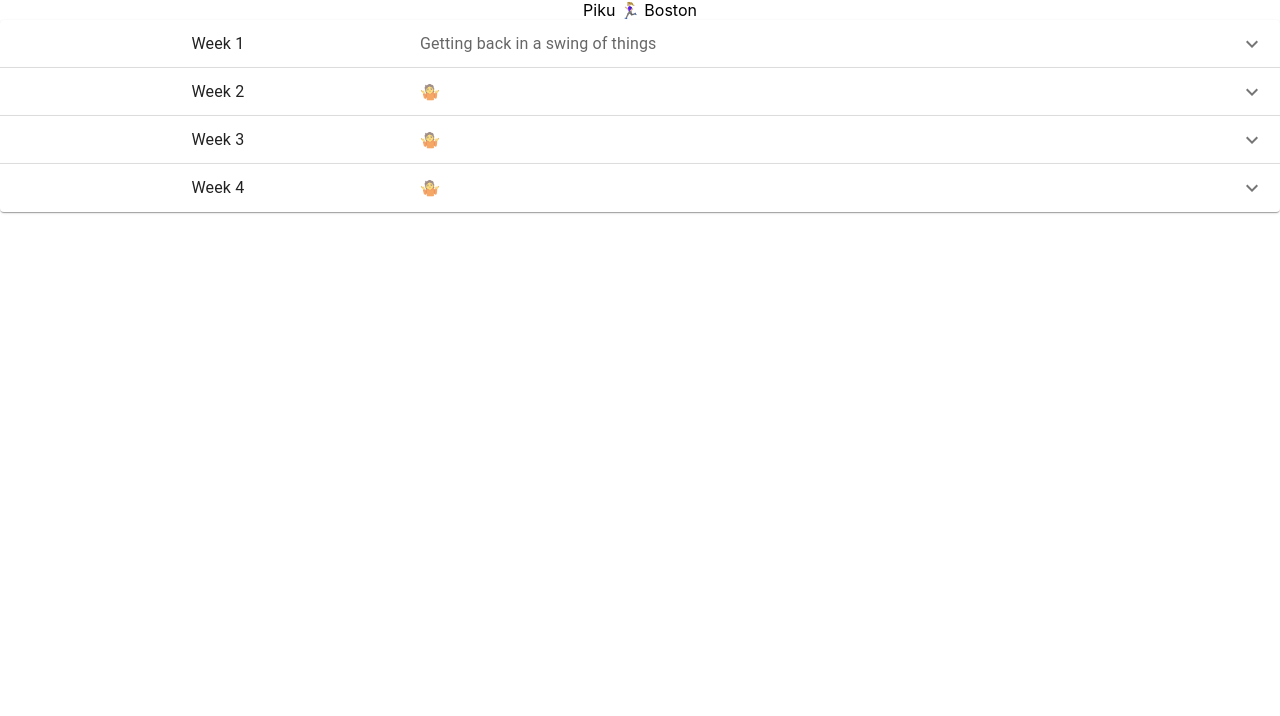
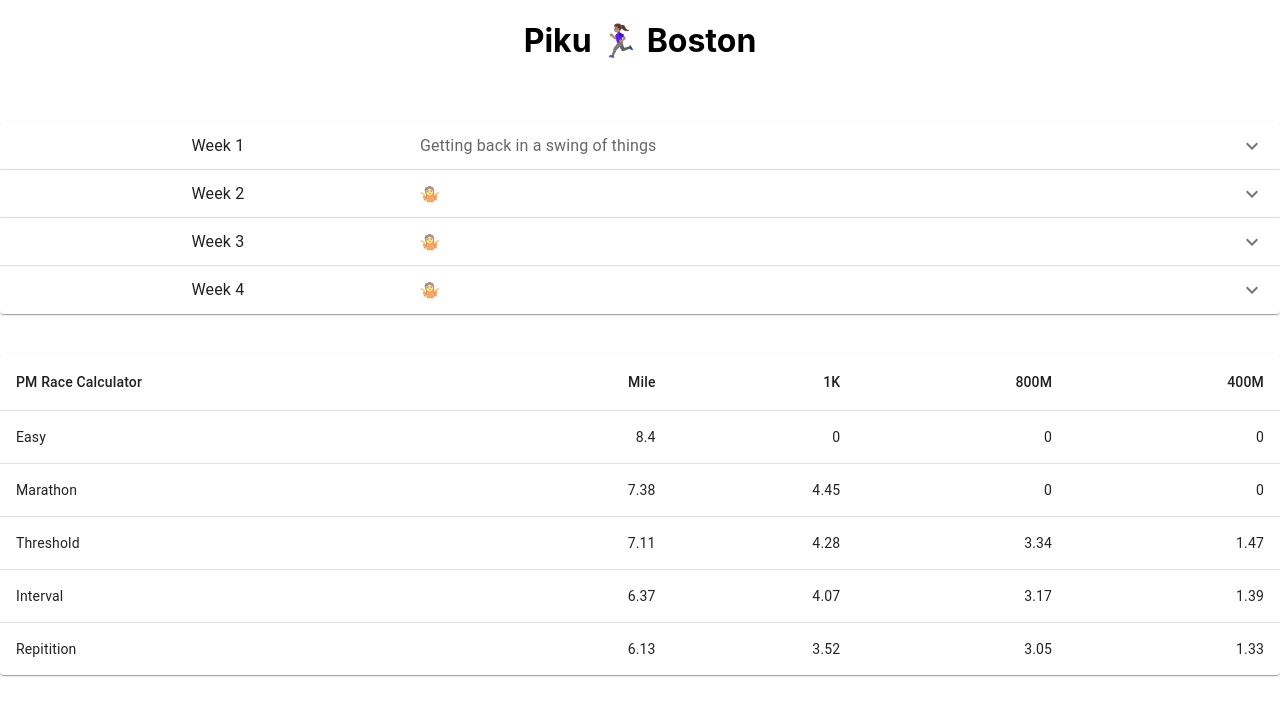
Before and after one commit to omgitsmiles/activity-trackr, a React (Create React App) app: page / in a window 1280 px wide. Shown: the top 716 px of the page. Built offline with nearby package versions, Linux system fonts and the light colour scheme.

Commit message:
SuggestesPaces.tsx
added pace chart

```diff
--- a/src/App.tsx
+++ b/src/App.tsx
@@ -1,14 +1,20 @@
 import './App.css';
-import Form from './components/Form';
 import ActivitiesContainer from './components/ActivitiesContainer';
+import SuggestedPaces from './components/SuggestedPaces';
 
 
 const App: React.FC = () => {
   return (
     <div className="App">
-      Piku 🏃🏼‍♀️ Boston
-      <div></div>
+      <h1>
+        Piku 🏃🏽‍♀️ Boston
+      </h1>
+      <br></br>
+      <br></br>
       <ActivitiesContainer/>
+      <br></br>
+      <br></br>
+      <SuggestedPaces/>
     </div>
   );
 }
--- a/src/components/ActivitiesContainer.tsx
+++ b/src/components/ActivitiesContainer.tsx
@@ -1,4 +1,4 @@
-import React, { FormEvent, useState } from 'react'
+import React, { FormEvent, useState } from 'react';
 import Accordion from '@mui/material/Accordion';
 import AccordionDetails from '@mui/material/AccordionDetails';
 import AccordionSummary from '@mui/material/AccordionSummary';
@@ -12,7 +12,6 @@
         tempo: string,
         long: string
     }
-
     const [expanded, setExpanded] = useState<string | false>(false)
     const [times, setTimes] = useState<Form>({
         track: "",
@@ -57,23 +56,23 @@
           <Typography sx={{ color: 'text.secondary' }}>Getting back in a swing of things</Typography>
         </AccordionSummary>
         <AccordionDetails>
-          <Typography>
-            Track: 20x200
-            <div>
+          <Typography component={'span'}>
+            <strong>Track</strong>: 20x200
+            <p>
                 {times.track}
-            </div>
+            </p>
           </Typography>
-          <Typography>
-            Tempo: 3x10' 2' standing rest
-            <div>
-                {times.tempo}
-            </div>
+          <Typography component={'span'}>
+            <strong>Tempo</strong>: 3x10' 2' standing rest
+            <p>
+                {times.tempo }
+            </p>
           </Typography>
-          <Typography>
-            Long Run: 100 miles
-            <div>
+          <Typography component={'span'}>
+            <strong>Long Run</strong>: 100 miles
+            <p>
                 {times.long}
-            </div>
+            </p>
           </Typography>
           <form onChange={handleForm} onSubmit={handleSubmit}>
             <label htmlFor='track'>track times </label>
--- /dev/null
+++ b/src/components/SuggestedPaces.tsx
@@ -0,0 +1,66 @@
+import React from 'react';
+import Table from '@mui/material/Table';
+import TableBody from '@mui/material/TableBody';
+import TableCell from '@mui/material/TableCell';
+import TableContainer from '@mui/material/TableContainer';
+import TableHead from '@mui/material/TableHead';
+import TableRow from '@mui/material/TableRow';
+import Paper from '@mui/material/Paper';
+
+
+const SuggestedPaces = () => {
+
+    function createData(
+        easy: string,
+        marathon: number,
+        threshold: number,
+        interval: number,
+        repitition: number,
+      ) {
+        return { easy, marathon, threshold, interval, repitition };
+      }
+
+      const rows = [
+        createData('Easy', 8.4, 0, 0, 0),
+        createData('Marathon', 7.38, 4.45, 0, 0),
+        createData('Threshold', 7.11, 4.28, 3.34, 1.47),
+        createData('Interval', 6.37, 4.07, 3.17, 1.39),
+        createData('Repitition', 6.13, 3.52, 3.05, 1.33),
+      ]
+
+  return (
+    <div>
+        <TableContainer component={Paper}>
+      <Table sx={{ minWidth: 650 }} aria-label="simple table">
+        <TableHead>
+          <TableRow>
+            <TableCell>PM Race Calculator</TableCell>
+            <TableCell align="right">Mile</TableCell>
+            <TableCell align="right">1K</TableCell>
+            <TableCell align="right">800M</TableCell>
+            <TableCell align="right">400M</TableCell>
+          </TableRow>
+        </TableHead>
+        <TableBody>
+          {rows.map((row) => (
+            <TableRow
+              key={row.easy}
+              sx={{ '&:last-child td, &:last-child th': { border: 0 } }}
+            >
+              <TableCell component="th" scope="row">
+                {row.easy}
+              </TableCell>
+              <TableCell align="right">{row.marathon}</TableCell>
+              <TableCell align="right">{row.threshold}</TableCell>
+              <TableCell align="right">{row.interval}</TableCell>
+              <TableCell align="right">{row.repitition}</TableCell>
+            </TableRow>
+          ))}
+        </TableBody>
+      </Table>
+    </TableContainer>
+    </div>
+  )
+}
+
+export default SuggestedPaces
```
